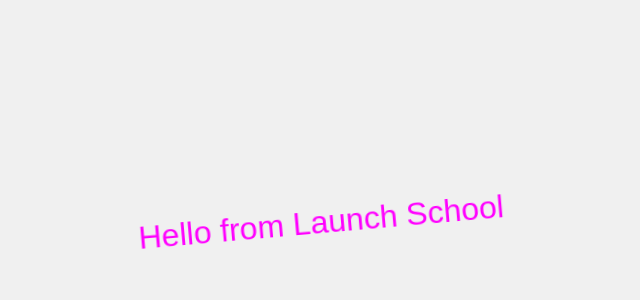
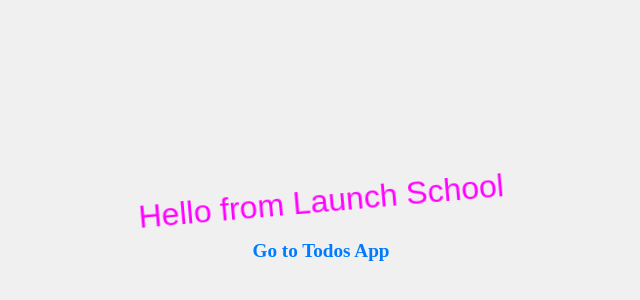
Before and after one commit to SrdjanCoric/simple-express-app, a website: page public/index.html in a window 1280 px wide. Shown: the part 178-478 px from the top of the page, without its empty margins (319-959 px from the left). Drawn offline with Linux system fonts and the light colour scheme.

Commit message:
Update index.html

```diff
--- a/public/index.html
+++ b/public/index.html
@@ -10,6 +10,7 @@
         height: 100%;
         margin: 0;
         display: flex;
+        flex-direction: column; /* Added */
         justify-content: center;
         align-items: center;
         background-color: #f0f0f0; /* Light background to make text stand out */
@@ -19,6 +20,17 @@
         color: #ff00ff; /* Colorful text */
         font-family: "Arial", sans-serif;
         animation: wiggle 1s infinite; /* Apply the wiggle animation */
+        margin-bottom: 20px; /* Added */
+      }
+      .link {
+        text-decoration: none;
+        color: #007bff; /* Link color */
+        font-size: 1.2em; /* Link text size */
+        font-weight: bold; /* Bold text */
+        transition: color 0.3s; /* Smooth color transition on hover */
+      }
+      .link:hover {
+        color: #0056b3; /* Darker color on hover */
       }
 
       /* Keyframes for the wiggle animation */
@@ -35,5 +47,6 @@
   </head>
   <body>
     <div class="message">Hello from Launch School</div>
+    <a class="link" href="https://todos.srdjancoric.biz">Go to Todos App</a>
   </body>
 </html>
```
